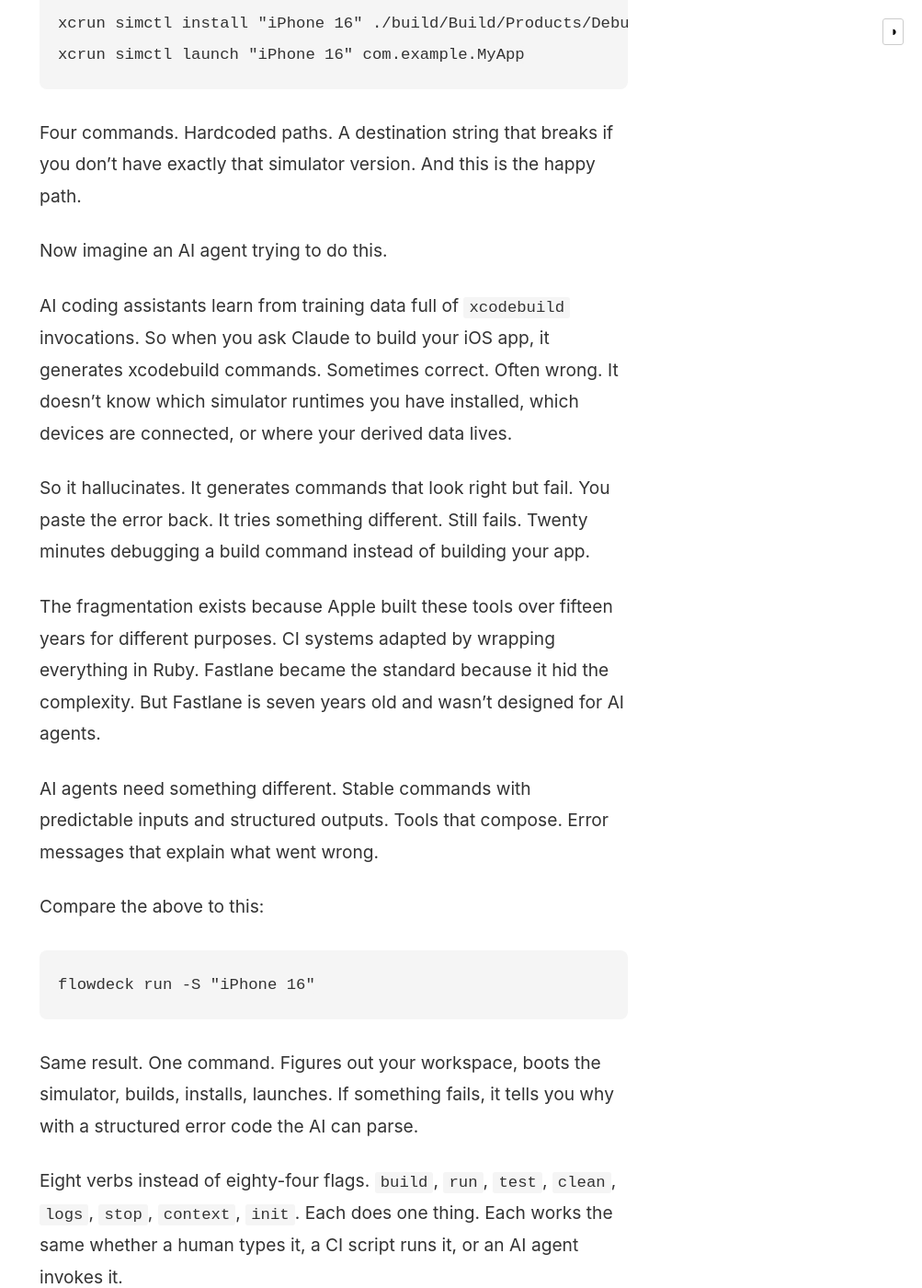
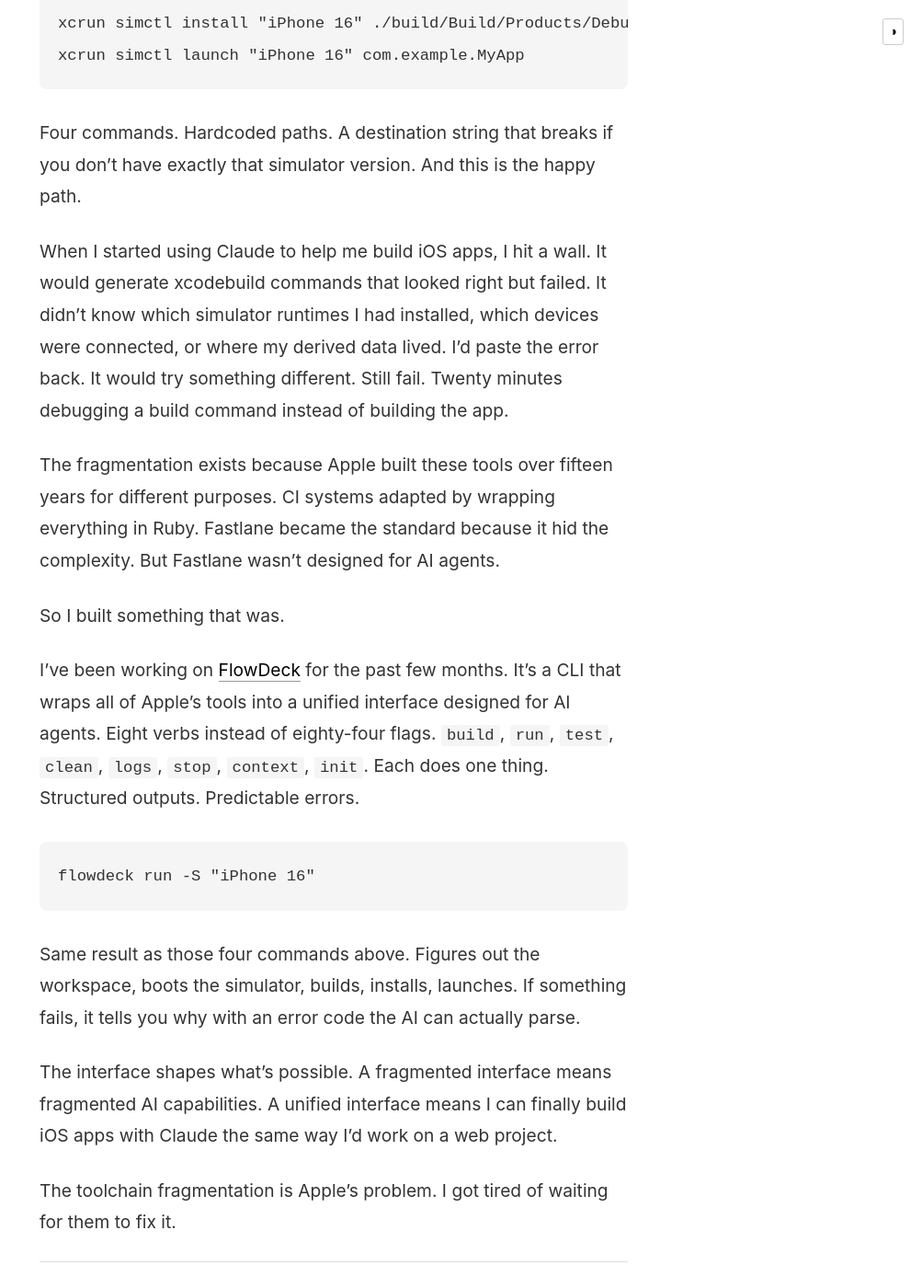
Before and after one commit to afterxleep/danielbernal.co, a Jekyll site: the page built from _posts/2026-01-06-why-your-ios-automation-setup-doesnt-work.md, in a window 1280 px wide and 1400 px high, scrolled down 991 px. Shown: the whole window at 92% size, without its empty margins (277-1280 px from the left). Built offline with Jekyll 4.4.1, drawn with Linux system fonts in a browser that asks for light colours; some of the changed text lies outside the part shown.

Commit message:
Update iOS automation post with personal angle and FlowDeck link

````diff
--- a/_posts/2026-01-06-why-your-ios-automation-setup-doesnt-work.md
+++ b/_posts/2026-01-06-why-your-ios-automation-setup-doesnt-work.md
@@ -3,13 +3,13 @@
 title: "Why Your iOS Automation Setup Doesn't Work"
 date: 2026-01-06
 permalink: /writing/why-your-ios-automation-setup-doesnt-work.html
-excerpt: "Apple ships five different command-line tools for iOS development. They don't talk to each other. Here's why that breaks AI-assisted development and what you can do about it."
-quote: "A fragmented interface means fragmented AI capabilities. A unified interface means you can build iOS apps with AI assistance the same way you'd work on a web project."
+excerpt: "Apple ships five different command-line tools for iOS development. They don't talk to each other. This broke my AI-assisted workflow, so I fixed it."
+quote: "A fragmented interface means fragmented AI capabilities."
 ---
 
-Apple ships five different command-line tools for iOS development. They don't talk to each other.
+I spent months trying to make AI coding assistants work with iOS development. It was painful.
 
-`xcodebuild` handles compilation. `simctl` manages simulators. `devicectl` talks to physical devices (but only iOS 17+). `xcrun` finds and runs Xcode tools. `xcode-select` switches between Xcode versions. Each has its own flag syntax, its own output format, its own failure modes.
+Apple ships five different command-line tools. `xcodebuild` handles compilation. `simctl` manages simulators. `devicectl` talks to physical devices (but only iOS 17+). `xcrun` finds and runs Xcode tools. `xcode-select` switches between Xcode versions. Each has its own flag syntax, its own output format, its own failure modes.
 
 Building an app and running it on a simulator requires orchestrating three separate tools:
 ```bash
@@ -25,25 +25,20 @@
 
 Four commands. Hardcoded paths. A destination string that breaks if you don't have exactly that simulator version. And this is the happy path.
 
-Now imagine an AI agent trying to do this.
+When I started using Claude to help me build iOS apps, I hit a wall. It would generate xcodebuild commands that looked right but failed. It didn't know which simulator runtimes I had installed, which devices were connected, or where my derived data lived. I'd paste the error back. It would try something different. Still fail. Twenty minutes debugging a build command instead of building the app.
 
-AI coding assistants learn from training data full of `xcodebuild` invocations. So when you ask Claude to build your iOS app, it generates xcodebuild commands. Sometimes correct. Often wrong. It doesn't know which simulator runtimes you have installed, which devices are connected, or where your derived data lives.
+The fragmentation exists because Apple built these tools over fifteen years for different purposes. CI systems adapted by wrapping everything in Ruby. Fastlane became the standard because it hid the complexity. But Fastlane wasn't designed for AI agents.
 
-So it hallucinates. It generates commands that look right but fail. You paste the error back. It tries something different. Still fails. Twenty minutes debugging a build command instead of building your app.
+So I built something that was.
 
-The fragmentation exists because Apple built these tools over fifteen years for different purposes. CI systems adapted by wrapping everything in Ruby. Fastlane became the standard because it hid the complexity. But Fastlane is seven years old and wasn't designed for AI agents.
+I've been working on [FlowDeck](https://flowdeck.io) for the past few months. It's a CLI that wraps all of Apple's tools into a unified interface designed for AI agents. Eight verbs instead of eighty-four flags. `build`, `run`, `test`, `clean`, `logs`, `stop`, `context`, `init`. Each does one thing. Structured outputs. Predictable errors.
 
-AI agents need something different. Stable commands with predictable inputs and structured outputs. Tools that compose. Error messages that explain what went wrong.
-
-Compare the above to this:
 ```bash
 flowdeck run -S "iPhone 16"
 ```
 
-Same result. One command. Figures out your workspace, boots the simulator, builds, installs, launches. If something fails, it tells you why with a structured error code the AI can parse.
+Same result as those four commands above. Figures out the workspace, boots the simulator, builds, installs, launches. If something fails, it tells you why with an error code the AI can actually parse.
 
-Eight verbs instead of eighty-four flags. `build`, `run`, `test`, `clean`, `logs`, `stop`, `context`, `init`. Each does one thing. Each works the same whether a human types it, a CI script runs it, or an AI agent invokes it.
+The interface shapes what's possible. A fragmented interface means fragmented AI capabilities. A unified interface means I can finally build iOS apps with Claude the same way I'd work on a web project.
 
-The consolidation matters because the interface shapes what's possible. A fragmented interface means fragmented AI capabilities. A unified interface means you can build iOS apps with AI assistance the same way you'd work on a web project.
-
-The toolchain fragmentation is Apple's problem. The solution is yours to choose.
+The toolchain fragmentation is Apple's problem. I got tired of waiting for them to fix it.
````
